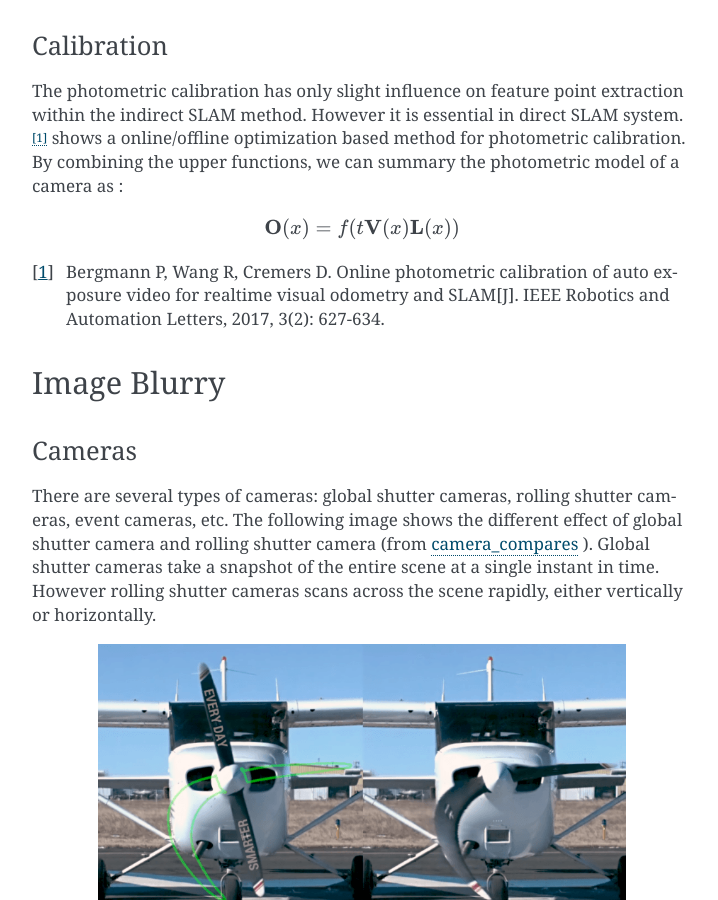
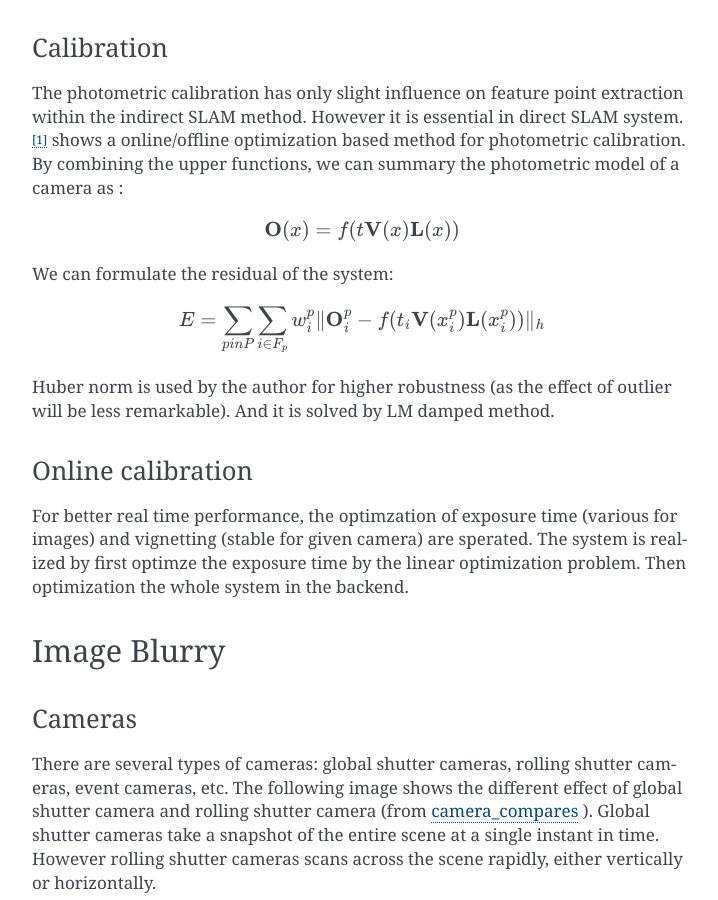
Before and after one commit to gggliuye/VIO, a Sphinx documentation site: the page built from docs/Prepare.rst, in a window 1280 px wide and 900 px high, scrolled down 4632 px. Shown: the whole window, without its empty margins (388-1106 px from the left). Built offline with Sphinx 7.4.7, drawn with Linux system fonts in a browser that asks for light colours; some of the changed text lies outside the part shown.

Commit message:
Update Prepare.rst

```diff
--- a/docs/Prepare.rst
+++ b/docs/Prepare.rst
@@ -194,11 +194,19 @@ The photometric calibration has only slight influence on feature point extractio
 .. math::
     \mathbf{O}(x) = f (t \mathbf{V}(x) \mathbf{L}(x))
 
+We can formulate the residual of the system:
 
+.. math::
+    E = \sum_{p in P} \sum_{i \in F_{p}} w_{i}^{p} \|  \mathbf{O}_{i}^{p} -  f (t_{i} \mathbf{V}(x_{i}^{p}) \mathbf{L}(x_{i}^{p}))  \|_{h}
 
+Huber norm is used by the author for higher robustness (as the effect of outlier will be less remarkable). And it is solved by LM damped method.
 
+Online calibration
+~~~~~~~~~~~~~~~~~~~~~
 
-.. [#] Bergmann P, Wang R, Cremers D. Online photometric calibration of auto exposure video for realtime visual odometry and SLAM[J]. IEEE Robotics and Automation Letters, 2017, 3(2): 627-634.
+For better real time performance, the optimzation of exposure time (various for images) and vignetting (stable for given camera) are sperated.
+The system is realized by first optimze the exposure time by the linear optimization problem. Then optimization the whole system in the backend.
+
 
 
 Image Blurry
@@ -232,9 +240,6 @@ For our cases, most phone cameras and AR glasses cameras are **Global shutter ca
 
 **Data set** ： To analysis the motion blurry and the algorithms made to solve it, we made our own data set of 140 images (of size 640 times 480) with 70 blurred images and 70 non blur images. Two example images are shown above. (left: non blur image , right : motion blurred image)
 
-.. [#] Lovegrove S, Patron-Perez A, Sibley G. Spline Fusion: A continuous-time representation for visual-inertial fusion with application to rolling shutter cameras[C]//BMVC. 2013, 2(5): 8.
-
-.. [#] Rebecq H, Horstschaefer T, Scaramuzza D. Real-time Visual-Inertial Odometry for Event Cameras using Keyframe-based Nonlinear Optimization[C]//BMVC. 2017.
 
 
 
@@ -323,15 +328,19 @@ Alpha Channel
 ~~~~~~~~~~~~~~~~~~~~~~
 Alpha channel modeling has been successfully applied on image deblurring and super resolution. With this technique, the image processing task can be much simplified since the edge contrast on alpha channel is normalized to a 0 to 1 transition, instead of arbitrary values in the color space [#]_ .
 
+Reference
+-----------------------------
 
+.. [#] Bergmann P, Wang R, Cremers D. Online photometric calibration of auto exposure video for realtime visual odometry and SLAM[J]. IEEE Robotics and Automation Letters, 2017, 3(2): 627-634.
+
+.. [#] Lovegrove S, Patron-Perez A, Sibley G. Spline Fusion: A continuous-time representation for visual-inertial fusion with application to rolling shutter cameras[C]//BMVC. 2013, 2(5): 8.
+
+.. [#] Rebecq H, Horstschaefer T, Scaramuzza D. Real-time Visual-Inertial Odometry for Event Cameras using Keyframe-based Nonlinear Optimization[C]//BMVC. 2017.
 
 .. [#] Su B, Lu S, Tan C L. Blurred image region detection and classification[C]//Proceedings of the 19th ACM international conference on Multimedia. ACM, 2011: 1397-1400.
 
 .. [#] Dai S, Wu Y. Motion from blur[C]//2008 IEEE Conference on Computer Vision and Pattern Recognition. IEEE, 2008: 1-8.
 
-Image Deblur
-~~~~~~~~~~~~~~~~~~~~
-
 
 * image blind-deconvolution_  for image deblur, etc.
 
```
